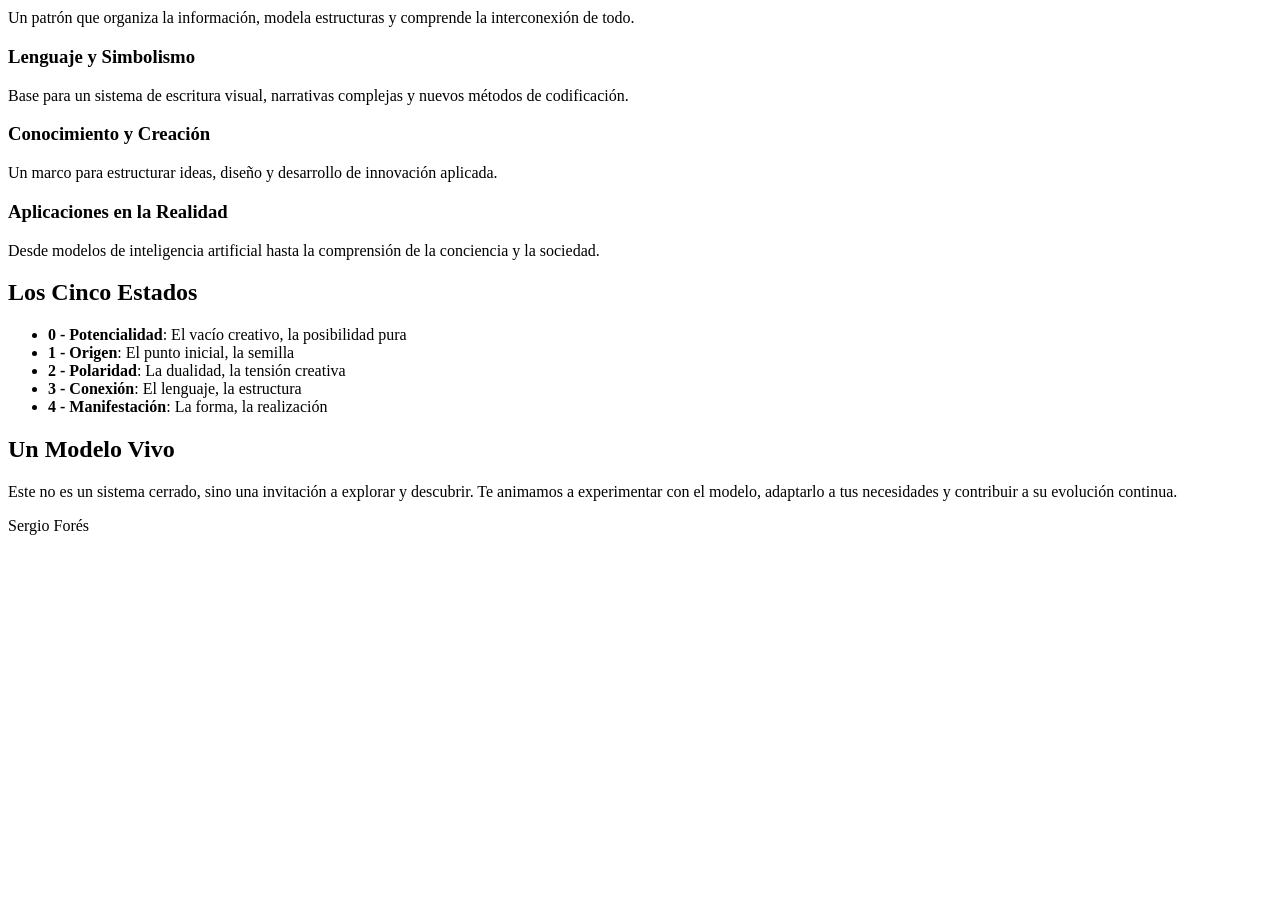
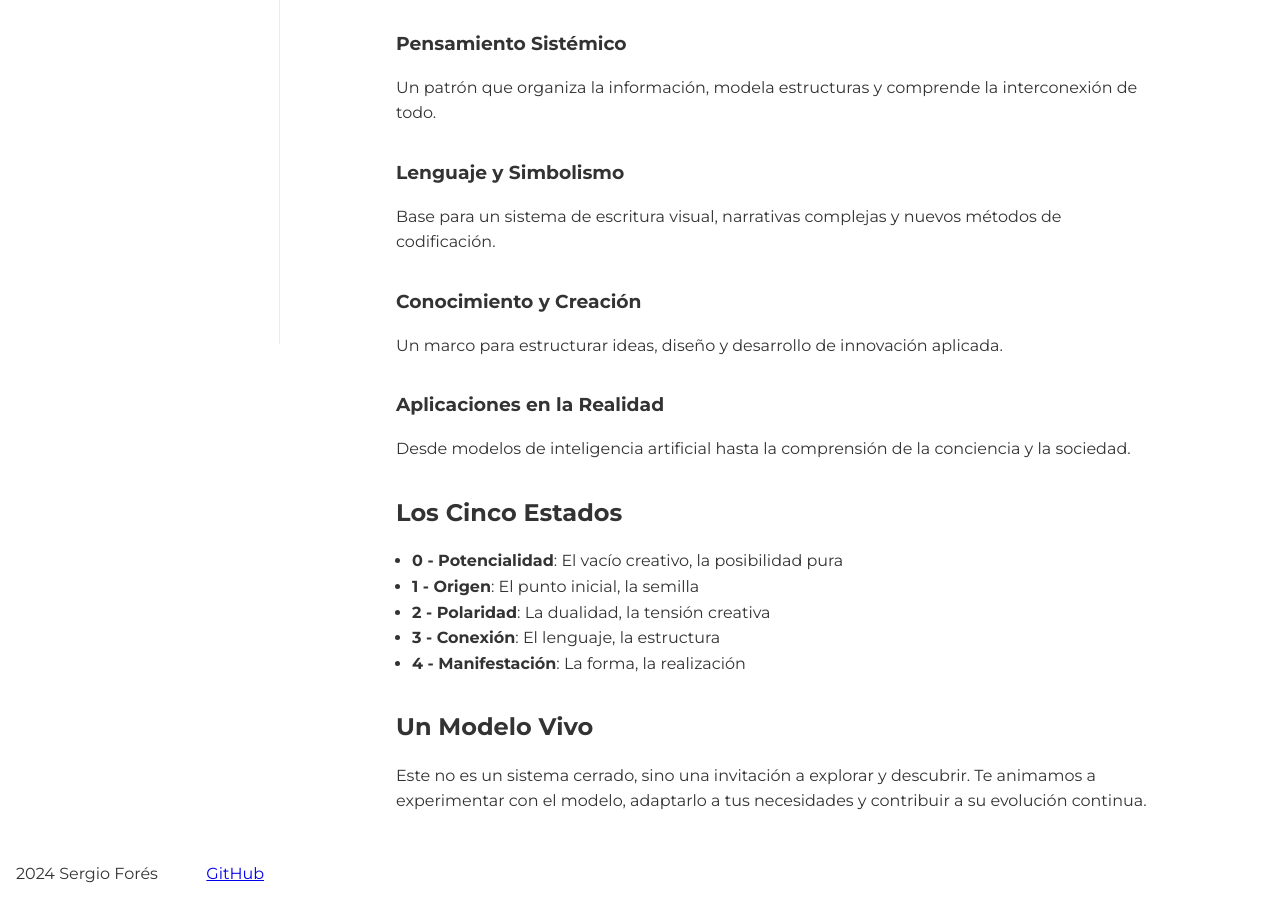
Before and after one commit to t0t/cerounodostrescuatro, a website built with Vite: page index.html in a window 1280 px wide. Shown: the part 456-1358 px from the top of the page. Before the commit the page ends 999 px from the top, so only its background shows below. Built offline with nearby package versions, Linux system fonts and the light colour scheme.

Commit message:
fix: styles loading and footer layout

```diff
--- a/index.html
+++ b/index.html
@@ -4,11 +4,11 @@
     <meta charset="UTF-8">
     <meta name="viewport" content="width=device-width, initial-scale=1.0">
     <title>Modelo 0,1,2,3,4</title>
-    <link rel="icon" type="image/x-icon" href="/cerounodostrescuatro/favicon.ico">
+    <link rel="icon" type="image/x-icon" href="/favicon.ico">
     <link rel="preconnect" href="https://fonts.googleapis.com">
     <link rel="preconnect" href="https://fonts.gstatic.com" crossorigin>
     <link href="https://fonts.googleapis.com/css2?family=Montserrat:wght@400;500;600;700&display=swap" rel="stylesheet">
-    <link rel="stylesheet" href="/cerounodostrescuatro/styles.css">
+    <script type="module" src="/src/js/main.js"></script>
 </head>
 <body>
     <div class="layout-container">
@@ -30,11 +30,12 @@
 
         <main class="docs-content"></main>
 
-        <footer class="footer">
-            Sergio Forés
+        <footer>
+            <div> 2024 Sergio Forés</div>
+            <div>
+                <a href="https://github.com/t0t/cerounodostrescuatro" target="_blank">GitHub</a>
+            </div>
         </footer>
     </div>
-
-    <script type="module" src="src/js/main.js"></script>
 </body>
 </html>
--- a/package.json
+++ b/package.json
@@ -19,7 +19,7 @@
   "license": "ISC",
   "dependencies": {
     "front-matter": "^4.0.2",
-    "marked": "^11.1.1"
+    "marked": "^11.2.0"
   },
   "devDependencies": {
     "vite": "^5.0.11",
--- a/src/js/main.js
+++ b/src/js/main.js
@@ -1,3 +1,4 @@
+import '../styles/styles.css'
 import { marked } from 'marked';
 import frontMatter from 'front-matter';
 
--- a/src/styles/styles.css
+++ b/src/styles/styles.css
@@ -41,9 +41,13 @@ body {
 }
 
 .layout-container {
+    display: grid;
+    grid-template-areas:
+        "header"
+        "content"
+        "footer";
+    grid-template-rows: auto 1fr auto;
     min-height: 100vh;
-    display: grid;
-    grid-template-columns: auto 1fr;
 }
 
 /* Menú */
@@ -191,10 +195,15 @@ body {
     padding: 0 var(--space-4);
 }
 
-.footer {
-    text-align: center;
-    padding: var(--space-7) var(--space-4);
-    margin-top: var(--space-8);
+footer {
+    grid-area: footer;
+    display: flex;
+    justify-content: space-between;
+    align-items: center;
+    padding: 1rem;
+    background-color: var(--color-background);
+    border-top: 1px solid var(--color-border);
+    margin-top: auto;
 }
 
 @media (min-width: 769px) {
--- a/vite.config.js
+++ b/vite.config.js
@@ -128,13 +128,22 @@ function devHtmlPlugin() {
 }
 
 export default defineConfig({
-    base: '/cerounodostrescuatro/',
+    base: '/',
     build: {
         outDir: 'dist',
         rollupOptions: {
             input: {
                 main: resolve(__dirname, 'index.html'),
-            }
+            },
+            output: {
+                assetFileNames: (assetInfo) => {
+                    const cssPattern = /\.(css)$/;
+                    if (cssPattern.test(assetInfo.name)) {
+                        return 'styles.css';
+                    }
+                    return `assets/[name].[hash][extname]`;
+                },
+            },
         }
     },
     server: {
```
Also changed, not shown: dist/about.html (deleted), dist/faqs.html (deleted), dist/favicon.ico (deleted), dist/fisionomia.html (deleted), dist/fuentes.html (deleted), dist/home.html (deleted), dist/index.html, dist/lab.html (deleted), dist/styles.css, dist/usos.html (deleted), 1 other file.
